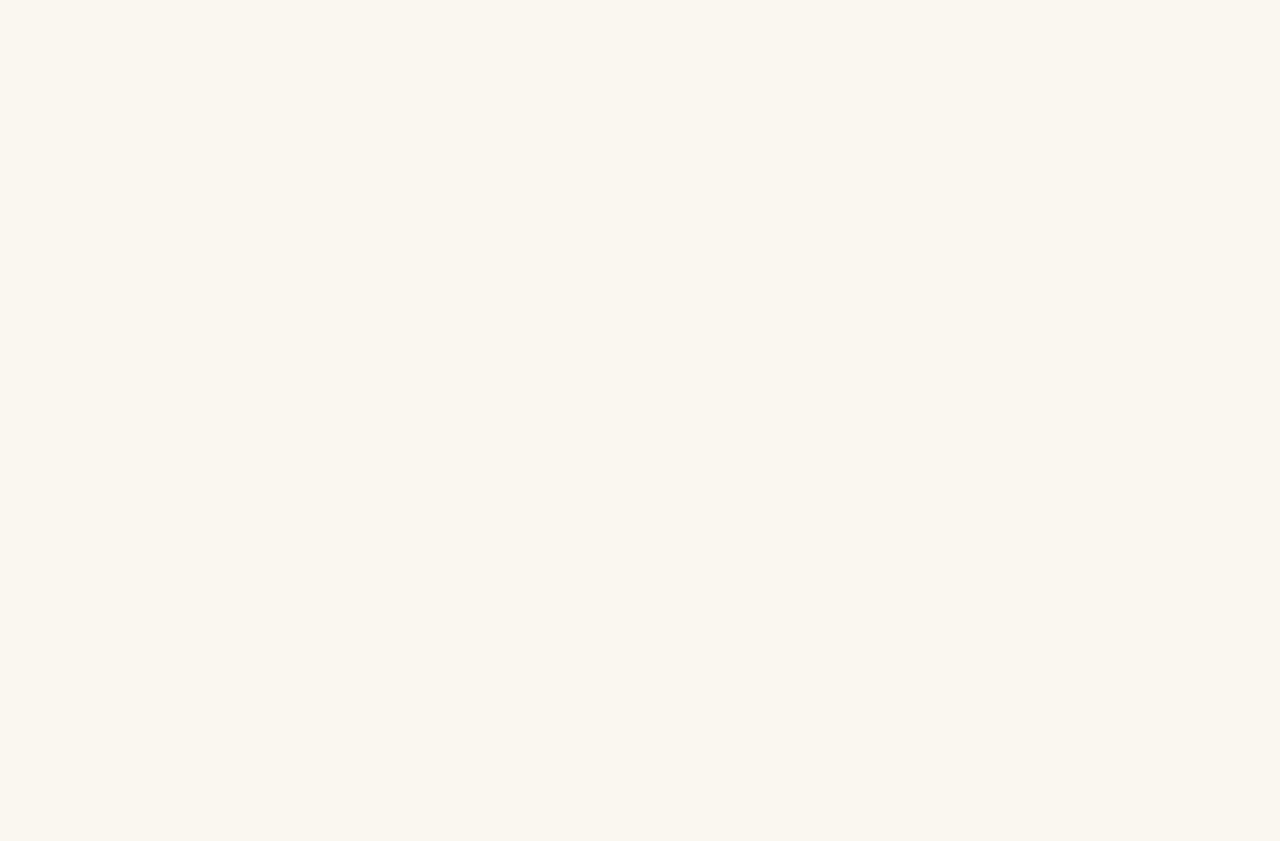
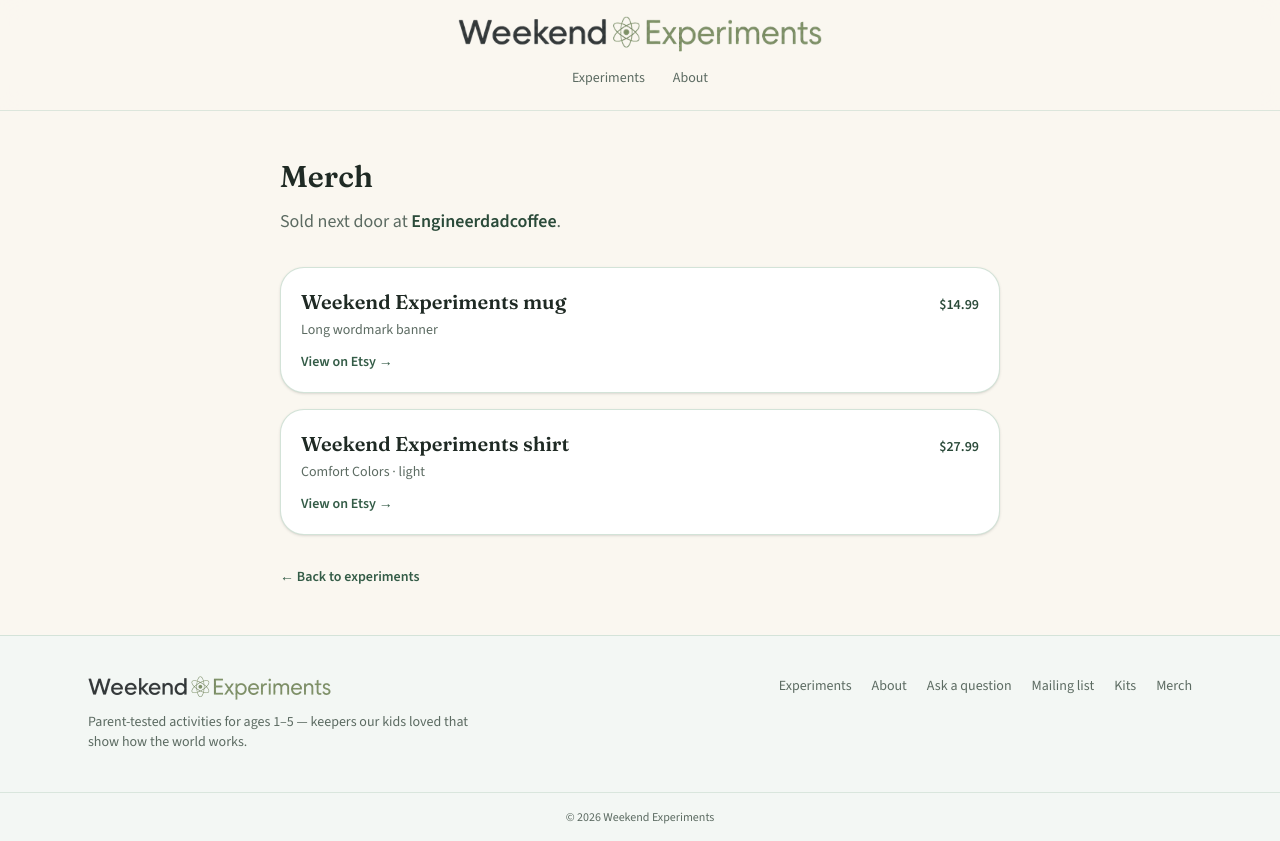
Before and after one commit to Nicolas-dovetta/little-lab-web, a Next.js app: page /merch in a window 1280 px wide. Before the commit this address had no page. Before the commit the page ends 800 px from the top, so only its background shows below. Built offline with nearby package versions, Linux system fonts and the light colour scheme.

Commit message:
Merch page: link Weekend Experiments mug and shirt listings

```diff
--- a/src/app/merch/page.tsx
+++ b/src/app/merch/page.tsx
@@ -1,6 +1,65 @@
-import { redirect } from "next/navigation";
+import Link from "next/link";
 
-/** Merch lives on Engineerdadcoffee — keep URL for old links. */
-export default function MerchRedirect() {
-  redirect("https://www.etsy.com/shop/Engineerdadcoffee");
+export const metadata = {
+  title: "Merch",
+  description: "Weekend Experiments mug and shirt on Engineerdadcoffee.",
+};
+
+const items = [
+  {
+    name: "Weekend Experiments mug",
+    price: "$14.99",
+    href: "https://www.etsy.com/listing/4570456929",
+    note: "Long wordmark banner",
+  },
+  {
+    name: "Weekend Experiments shirt",
+    price: "$27.99",
+    href: "https://www.etsy.com/listing/4570456969",
+    note: "Comfort Colors · light",
+  },
+];
+
+export default function MerchPage() {
+  return (
+    <div className="mx-auto max-w-3xl px-4 py-12 sm:px-6">
+      <h1 className="font-display text-3xl font-semibold text-ink">Merch</h1>
+      <p className="mt-3 text-lg text-ink-muted">
+        Sold next door at{" "}
+        <a
+          href="https://www.etsy.com/shop/Engineerdadcoffee"
+          target="_blank"
+          rel="noopener noreferrer"
+          className="font-semibold text-sage-800 underline-offset-2 hover:underline"
+        >
+          Engineerdadcoffee
+        </a>
+        .
+      </p>
+      <ul className="mt-8 space-y-4">
+        {items.map((item) => (
+          <li key={item.href}>
+            <a
+              href={item.href}
+              target="_blank"
+              rel="noopener noreferrer"
+              className="block rounded-3xl border border-sage-200/80 bg-white p-5 shadow-sm transition hover:border-sage-300"
+            >
+              <div className="flex flex-wrap items-baseline justify-between gap-2">
+                <h2 className="font-display text-xl font-semibold text-ink">{item.name}</h2>
+                <span className="text-sm font-semibold text-sage-800">{item.price}</span>
+              </div>
+              <p className="mt-1 text-sm text-ink-muted">{item.note}</p>
+              <p className="mt-3 text-sm font-semibold text-sage-700">View on Etsy →</p>
+            </a>
+          </li>
+        ))}
+      </ul>
+      <p className="mt-8 text-sm text-ink-muted">
+        <Link href="/experiments" className="font-semibold text-sage-700 hover:text-sage-800">
+          ← Back to experiments
+        </Link>
+      </p>
+    </div>
+  );
 }
```
